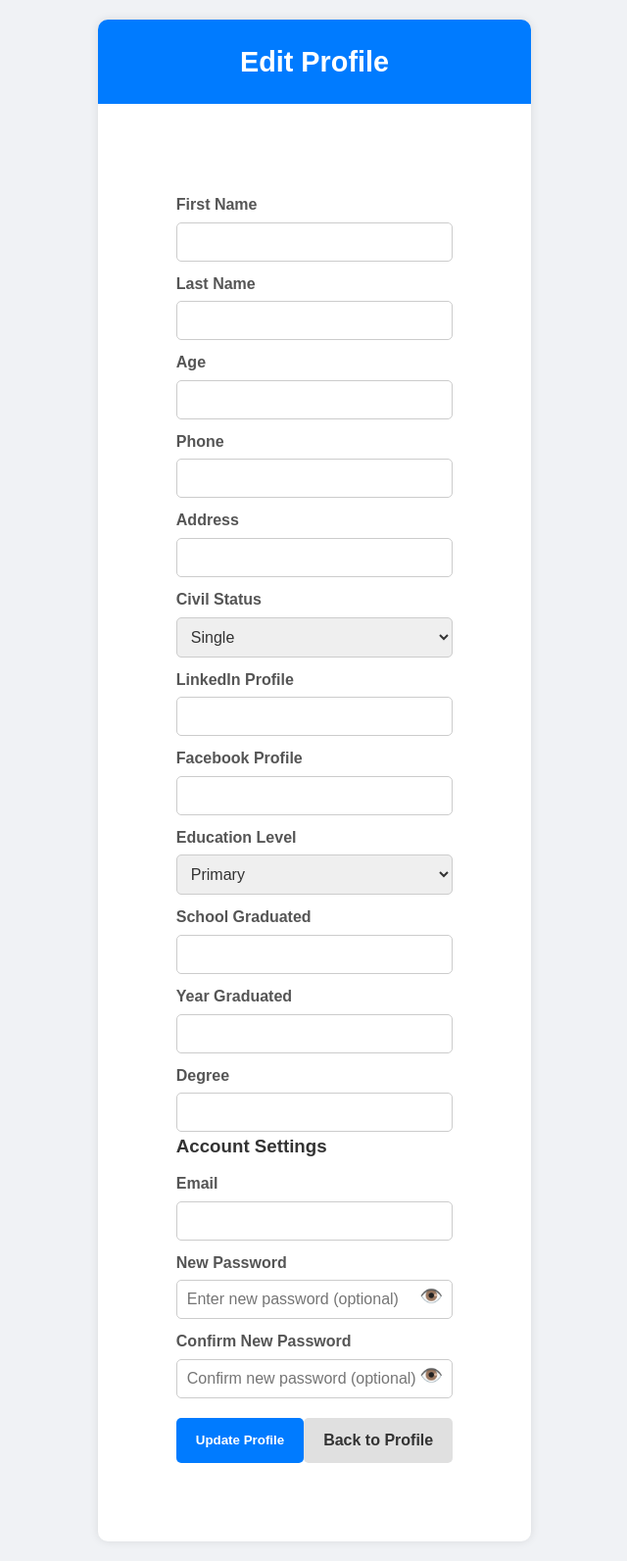
After one commit to natanauanlucky38/bonafide-final, a PHP site: page /bonafide-final/edit_profile.php in a window 1280 px wide. The commit adds this page. Shown: the whole page at 98% size, without its empty margins (319-959 px from the left). Run offline with PHP 8.4, Linux system fonts and the light colour scheme; the visitor is signed in with stand-in values (Sample User, id 1); data that the repository does not hold is empty.

Commit message:
setup profile done

```diff
--- /dev/null
+++ b/applicant/edit_profile.php
@@ -0,0 +1,335 @@
+<?php
+include '../db.php'; // Include database connection
+
+// Ensure the user is logged in as an applicant
+if (!isset($_SESSION['user_id']) || $_SESSION['role'] != 'APPLICANT') {
+    header('Location: login.php');
+    exit();
+}
+
+$user_id = $_SESSION['user_id'];
+
+// Fetch profile information
+$profile_sql = "SELECT * FROM profiles WHERE user_id = ?";
+$profile_stmt = $conn->prepare($profile_sql);
+$profile_stmt->bind_param("i", $user_id);
+$profile_stmt->execute();
+$profile_result = $profile_stmt->get_result();
+$profile = $profile_result->fetch_assoc();
+
+// Fetch user login information (email)
+$user_sql = "SELECT email FROM users WHERE user_id = ?";
+$user_stmt = $conn->prepare($user_sql);
+$user_stmt->bind_param("i", $user_id);
+$user_stmt->execute();
+$user_result = $user_stmt->get_result();
+$user = $user_result->fetch_assoc();
+
+// Handle profile update
+if ($_SERVER['REQUEST_METHOD'] === 'POST') {
+    // Collect and sanitize input data
+    $fname = $_POST['fname'];
+    $lname = $_POST['lname'];
+    $age = (int)$_POST['age'];
+    $phone = $_POST['phone'];
+    $address = $_POST['address'];
+    $civil_status = $_POST['civil_status'];
+    $linkedin_link = $_POST['linkedin_link'];
+    $facebook_link = $_POST['facebook_link'];
+    $education_level = $_POST['education_level'];
+    $school_graduated = $_POST['school_graduated'];
+    $year_graduated = $_POST['year_graduated'];
+    $degree = $_POST['degree'];
+    $email = $_POST['email'];
+    $password = $_POST['password'];
+    $confirm_password = $_POST['confirm_password'];
+
+    // Check if password and confirm password match
+    if ($password !== $confirm_password) {
+        $error_message = "Password and Confirm Password do not match.";
+    } else {
+        // Begin transaction to update both profiles and users tables
+        $conn->begin_transaction();
+
+        try {
+            // Update profiles table
+            $update_profile_sql = "UPDATE profiles SET fname = ?, lname = ?, age = ?, phone = ?, address = ?, civil_status = ?,
+                                   linkedin_link = ?, facebook_link = ?, education_level = ?, school_graduated = ?, year_graduated = ?, degree = ?
+                                   WHERE user_id = ?";
+            $profile_stmt = $conn->prepare($update_profile_sql);
+            $profile_stmt->bind_param(
+                "ssisssssssssi",
+                $fname,
+                $lname,
+                $age,
+                $phone,
+                $address,
+                $civil_status,
+                $linkedin_link,
+                $facebook_link,
+                $education_level,
+                $school_graduated,
+                $year_graduated,
+                $degree,
+                $user_id
+            );
+            $profile_stmt->execute();
+
+            // Update users table for email and password
+            if (!empty($password)) {
+                $hashed_password = password_hash($password, PASSWORD_DEFAULT);
+                $update_user_sql = "UPDATE users SET email = ?, password = ? WHERE user_id = ?";
+                $user_stmt = $conn->prepare($update_user_sql);
+                $user_stmt->bind_param("ssi", $email, $hashed_password, $user_id);
+            } else {
+                $update_user_sql = "UPDATE users SET email = ? WHERE user_id = ?";
+                $user_stmt = $conn->prepare($update_user_sql);
+                $user_stmt->bind_param("si", $email, $user_id);
+            }
+            $user_stmt->execute();
+
+            // Commit transaction
+            $conn->commit();
+            $success_message = "Profile updated successfully.";
+            header('Location: profile.php'); // Redirect to profile page after update
+            exit();
+        } catch (Exception $e) {
+            $conn->rollback();
+            $error_message = "Error updating profile: " . $e->getMessage();
+        }
+    }
+}
+?>
+
+<!DOCTYPE html>
+<html lang="en">
+
+<head>
+    <meta charset="UTF-8">
+    <title>Edit Profile</title>
+    <style>
+        * {
+            box-sizing: border-box;
+            margin: 0;
+            padding: 0;
+        }
+
+        body {
+            font-family: Arial, sans-serif;
+            background-color: #f0f2f5;
+            color: #333;
+            line-height: 1.6;
+            padding: 20px;
+            display: flex;
+            justify-content: center;
+        }
+
+        .profile-container {
+            max-width: 650px;
+            background-color: #fff;
+            box-shadow: 0 0 10px rgba(0, 0, 0, 0.1);
+            border-radius: 10px;
+            overflow: hidden;
+        }
+
+        .profile-header {
+            background-color: #007bff;
+            color: white;
+            text-align: center;
+            padding: 20px;
+        }
+
+        .profile-header h2 {
+            font-size: 1.8rem;
+        }
+
+        form {
+            padding: 80px;
+        }
+
+        label {
+            display: block;
+            margin-top: 10px;
+            font-weight: bold;
+            color: #555;
+        }
+
+        input[type="text"],
+        input[type="email"],
+        input[type="password"],
+        select {
+            width: 100%;
+            padding: 10px;
+            margin-top: 5px;
+            border: 1px solid #ccc;
+            border-radius: 5px;
+            font-size: 1rem;
+            color: #333;
+        }
+
+        .password-container {
+            display: flex;
+            align-items: center;
+            position: relative;
+        }
+
+        .toggle-password {
+            position: absolute;
+            right: 10px;
+            cursor: pointer;
+            font-size: 1.2rem;
+            color: #666;
+        }
+
+        .message {
+            margin: 10px 0;
+            padding: 10px;
+            border-radius: 5px;
+        }
+
+        .success {
+            background-color: #d4edda;
+            color: #155724;
+        }
+
+        .error {
+            background-color: #f8d7da;
+            color: #721c24;
+        }
+
+        .button-group {
+            display: flex;
+            justify-content: space-between;
+            margin-top: 20px;
+        }
+
+        button,
+        .back-button {
+            padding: 10px 20px;
+            border: none;
+            border-radius: 5px;
+            cursor: pointer;
+            font-weight: bold;
+        }
+
+        button {
+            background-color: #007bff;
+            color: white;
+        }
+
+        button:hover {
+            background-color: #0056b3;
+        }
+
+        .back-button {
+            background-color: #e0e0e0;
+            color: #333;
+            text-decoration: none;
+            display: inline-block;
+            text-align: center;
+        }
+
+        .back-button:hover {
+            background-color: #c0c0c0;
+        }
+    </style>
+</head>
+
+<body>
+    <div class="profile-container">
+        <div class="profile-header">
+            <h2>Edit Profile</h2>
+        </div>
+
+        <!-- Display success or error messages -->
+        <?php if (isset($success_message)): ?>
+            <div class="message success"><?php echo $success_message; ?></div>
+        <?php elseif (isset($error_message)): ?>
+            <div class="message error"><?php echo $error_message; ?></div>
+        <?php endif; ?>
+
+        <!-- Profile form -->
+        <form action="edit_profile.php" method="POST">
+            <label for="fname">First Name</label>
+            <input type="text" id="fname" name="fname" value="<?php echo htmlspecialchars($profile['fname']); ?>" required>
+
+            <label for="lname">Last Name</label>
+            <input type="text" id="lname" name="lname" value="<?php echo htmlspecialchars($profile['lname']); ?>" required>
+
+            <label for="age">Age</label>
+            <input type="text" id="age" name="age" value="<?php echo htmlspecialchars($profile['age']); ?>" required>
+
+            <label for="phone">Phone</label>
+            <input type="text" id="phone" name="phone" value="<?php echo htmlspecialchars($profile['phone']); ?>" required>
+
+            <label for="address">Address</label>
+            <input type="text" id="address" name="address" value="<?php echo htmlspecialchars($profile['address']); ?>" required>
+
+            <label for="civil_status">Civil Status</label>
+            <select id="civil_status" name="civil_status" required>
+                <option value="Single" <?php echo ($profile['civil_status'] == 'Single') ? 'selected' : ''; ?>>Single</option>
+                <option value="Married" <?php echo ($profile['civil_status'] == 'Married') ? 'selected' : ''; ?>>Married</option>
+                <option value="Divorced" <?php echo ($profile['civil_status'] == 'Divorced') ? 'selected' : ''; ?>>Divorced</option>
+                <option value="Widowed" <?php echo ($profile['civil_status'] == 'Widowed') ? 'selected' : ''; ?>>Widowed</option>
+            </select>
+
+            <label for="linkedin_link">LinkedIn Profile</label>
+            <input type="text" id="linkedin_link" name="linkedin_link" value="<?php echo htmlspecialchars($profile['linkedin_link']); ?>">
+
+            <label for="facebook_link">Facebook Profile</label>
+            <input type="text" id="facebook_link" name="facebook_link" value="<?php echo htmlspecialchars($profile['facebook_link']); ?>">
+
+            <label for="education_level">Education Level</label>
+            <select id="education_level" name="education_level" required>
+                <option value="PRIMARY" <?php echo ($profile['education_level'] == 'PRIMARY') ? 'selected' : ''; ?>>Primary</option>
+                <option value="SECONDARY" <?php echo ($profile['education_level'] == 'SECONDARY') ? 'selected' : ''; ?>>Secondary</option>
+                <option value="TERTIARY" <?php echo ($profile['education_level'] == 'TERTIARY') ? 'selected' : ''; ?>>Tertiary</option>
+                <option value="POSTGRADUATE" <?php echo ($profile['education_level'] == 'POSTGRADUATE') ? 'selected' : ''; ?>>Postgraduate</option>
+            </select>
+
+            <label for="school_graduated">School Graduated</label>
+            <input type="text" id="school_graduated" name="school_graduated" value="<?php echo htmlspecialchars($profile['school_graduated']); ?>" required>
+
+            <label for="year_graduated">Year Graduated</label>
+            <input type="text" id="year_graduated" name="year_graduated" value="<?php echo htmlspecialchars($profile['year_graduated']); ?>" required>
+
+            <label for="degree">Degree</label>
+            <input type="text" id="degree" name="degree" value="<?php echo htmlspecialchars($profile['degree']); ?>" required>
+
+            <h3>Account Settings</h3>
+            <label for="email">Email</label>
+            <input type="email" id="email" name="email" value="<?php echo htmlspecialchars($user['email']); ?>" required>
+
+            <label for="password">New Password</label>
+            <div class="password-container">
+                <input type="password" id="password" name="password" placeholder="Enter new password (optional)">
+                <span class="toggle-password" onclick="togglePasswordVisibility('password')">👁️</span>
+            </div>
+
+            <label for="confirm_password">Confirm New Password</label>
+            <div class="password-container">
+                <input type="password" id="confirm_password" name="confirm_password" placeholder="Confirm new password (optional)">
+                <span class="toggle-password" onclick="togglePasswordVisibility('confirm_password')">👁️</span>
+            </div>
+
+            <div class="button-group">
+                <button type="submit">Update Profile</button>
+                <a href="profile.php" class="back-button">Back to Profile</a>
+            </div>
+        </form>
+    </div>
+
+    <script>
+        function togglePasswordVisibility(id) {
+            const passwordField = document.getElementById(id);
+            const isPasswordVisible = passwordField.type === "text";
+            passwordField.type = isPasswordVisible ? "password" : "text";
+        }
+    </script>
+</body>
+
+</html>
+
+<?php
+$conn->close();
+?>
```
Also changed, not shown: applicant/dashboard.php (+21 -6 lines), applicant/profile.php (+177 -0 lines).
